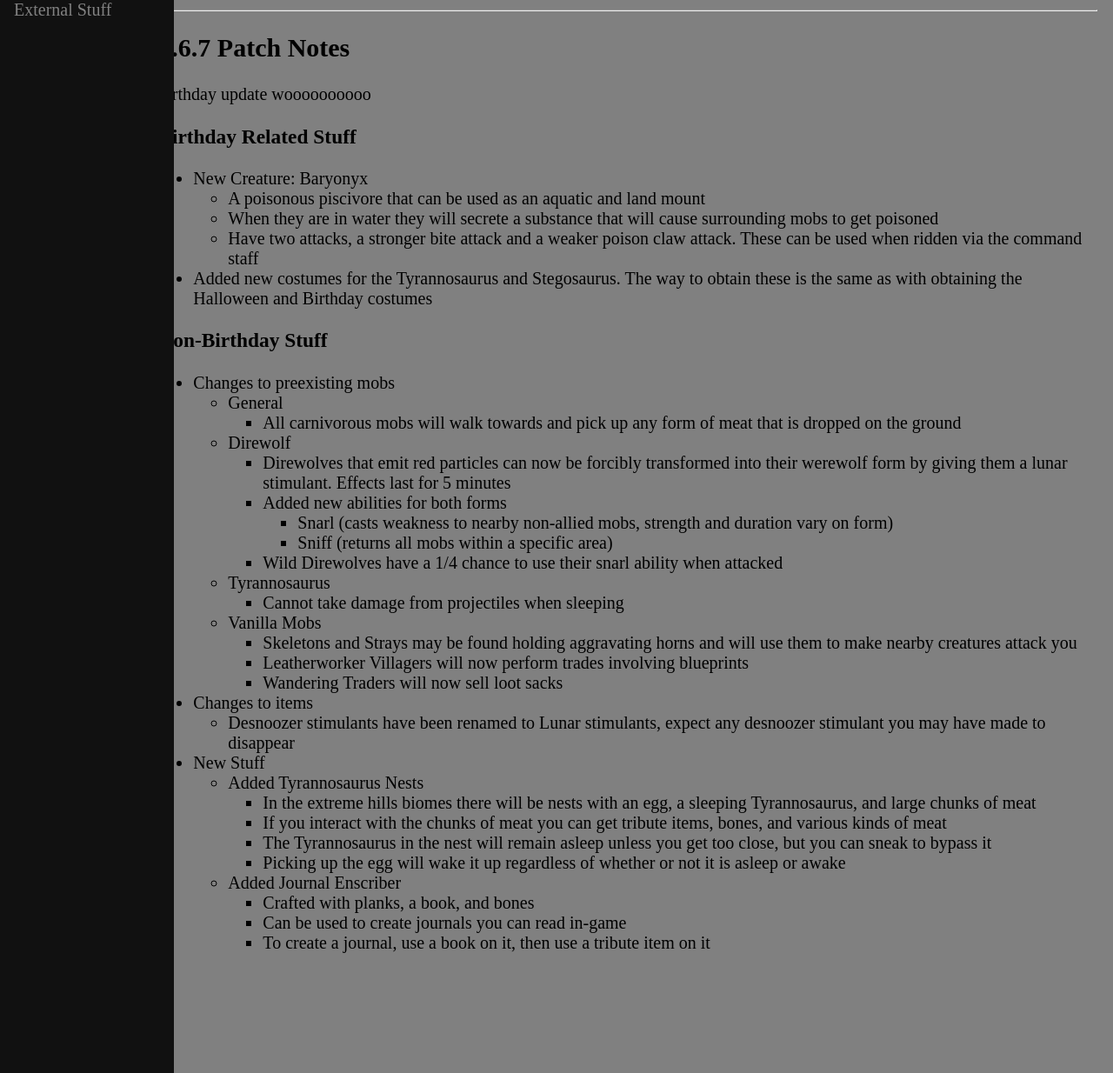
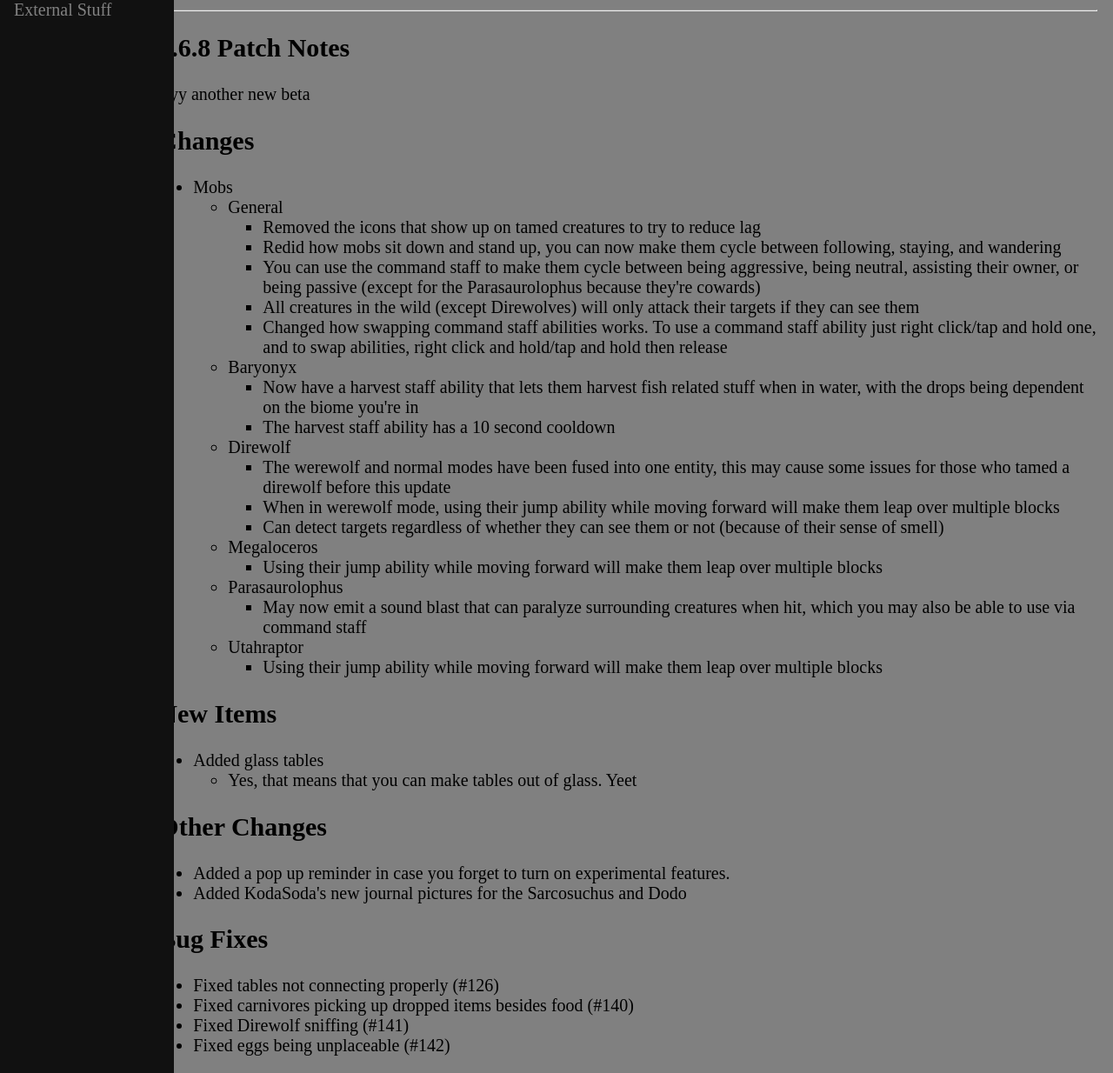
Before and after one commit to ANightDazingZoroark/ANightDazingZoroark.github.io, a Jekyll site: the page built from prehistoric-rift/download/index.html, in a window 1280 px wide and 1400 px high, scrolled down 960 px, cut to the strip 166-1400 px from the top of the window. Shown: the whole strip at 87% size. Built offline with Jekyll 4.4.1, drawn with Linux system fonts in a browser that asks for light colours; some of the changed text lies outside the part shown.

Commit message:
new update

```diff
--- a/prehistoric-rift/download/index.html
+++ b/prehistoric-rift/download/index.html
@@ -18,8 +18,8 @@ You can download the latest version of Prehistoric Rift directly here.
 
 <br />
 
-<button onclick="window.open('Prehistoric Rift Beta 0.6.7.mcaddon')">
-    Download 0.6.7
+<button onclick="window.open('Prehistoric Rift Beta 0.6.8.mcaddon')">
+    Download 0.6.8
 </button>
 
 <br />
@@ -35,69 +35,65 @@ Be sure to check out the <a href="https://prehistoric-rift.fandom.com/wiki/Prehi
 <hr />
 <h2>Showcase Video</h2>
 
-<iframe width="982" height="562" src="https://www.youtube.com/embed/EOloQk4l2dU" title="YouTube video player" frameborder="0" allow="accelerometer; autoplay; clipboard-write; encrypted-media; gyroscope; picture-in-picture" allowfullscreen></iframe>
+<iframe width="982" height="562" src="https://www.youtube.com/embed/X5a-jIHhiIU" title="YouTube video player" frameborder="0" allow="accelerometer; autoplay; clipboard-write; encrypted-media; gyroscope; picture-in-picture" allowfullscreen></iframe>
 
 <hr/>
 
-<h2>0.6.7 Patch Notes</h2>
-<p>birthday update woooooooooo</p>
-<h3 id="birthday-related-stuff">Birthday Related Stuff</h3>
+<h2>0.6.8 Patch Notes</h2>
+<p>Ayy another new beta</p>
+<h2 id="changes">Changes</h2>
 <ul>
-<li>New Creature: Baryonyx<ul>
-<li>A poisonous piscivore that can be used as an aquatic and land mount</li>
-<li>When they are in water they will secrete a substance that will cause surrounding mobs to get poisoned</li>
-<li>Have two attacks, a stronger bite attack and a weaker poison claw attack. These can be used when ridden via the command staff</li>
+<li>Mobs<ul>
+<li>General<ul>
+<li>Removed the icons that show up on tamed creatures to try to reduce lag</li>
+<li>Redid how mobs sit down and stand up, you can now make them cycle between following, staying, and wandering</li>
+<li>You can use the command staff to make them cycle between being aggressive, being neutral, assisting their owner, or being passive (except for the Parasaurolophus because they&#39;re cowards)</li>
+<li>All creatures in the wild (except Direwolves) will only attack their targets if they can see them</li>
+<li>Changed how swapping command staff abilities works. To use a command staff ability just right click/tap and hold one, and to swap abilities, right click and hold/tap and hold then release</li>
 </ul>
 </li>
-<li>Added new costumes for the Tyrannosaurus and Stegosaurus. The way to obtain these is the same as with obtaining the Halloween and Birthday costumes</li>
-</ul>
-<h3 id="non-birthday-stuff">Non-Birthday Stuff</h3>
-<ul>
-<li>Changes to preexisting mobs<ul>
-<li>General<ul>
-<li>All carnivorous mobs will walk towards and pick up any form of meat that is dropped on the ground</li>
+<li>Baryonyx<ul>
+<li>Now have a harvest staff ability that lets them harvest fish related stuff when in water, with the drops being dependent on the biome you&#39;re in</li>
+<li>The harvest staff ability has a 10 second cooldown</li>
 </ul>
 </li>
 <li>Direwolf<ul>
-<li>Direwolves that emit red particles can now be forcibly transformed into their werewolf form by giving them a lunar stimulant. Effects last for 5 minutes</li>
-<li>Added new abilities for both forms<ul>
-<li>Snarl (casts weakness to nearby non-allied mobs, strength and duration vary on form)</li>
-<li>Sniff (returns all mobs within a specific area)</li>
+<li>The werewolf and normal modes have been fused into one entity, this may cause some issues for those who tamed a direwolf before this update</li>
+<li>When in werewolf mode, using their jump ability while moving forward will make them leap over multiple blocks</li>
+<li>Can detect targets regardless of whether they can see them or not (because of their sense of smell)</li>
 </ul>
 </li>
-<li>Wild Direwolves have a 1/4 chance to use their snarl ability when attacked</li>
+<li>Megaloceros<ul>
+<li>Using their jump ability while moving forward will make them leap over multiple blocks</li>
 </ul>
 </li>
-<li>Tyrannosaurus<ul>
-<li>Cannot take damage from projectiles when sleeping</li>
+<li>Parasaurolophus<ul>
+<li>May now emit a sound blast that can paralyze surrounding creatures when hit, which you may also be able to use via command staff</li>
 </ul>
 </li>
-<li>Vanilla Mobs<ul>
-<li>Skeletons and Strays may be found holding aggravating horns and will use them to make nearby creatures attack you</li>
-<li>Leatherworker Villagers will now perform trades involving blueprints</li>
-<li>Wandering Traders will now sell loot sacks</li>
-</ul>
-</li>
-</ul>
-</li>
-<li>Changes to items<ul>
-<li>Desnoozer stimulants have been renamed to Lunar stimulants, expect any desnoozer stimulant you may have made to disappear</li>
-</ul>
-</li>
-<li>New Stuff<ul>
-<li>Added Tyrannosaurus Nests<ul>
-<li>In the extreme hills biomes there will be nests with an egg, a sleeping Tyrannosaurus, and large chunks of meat </li>
-<li>If you interact with the chunks of meat you can get tribute items, bones, and various kinds of meat</li>
-<li>The Tyrannosaurus in the nest will remain asleep unless you get too close, but you can sneak to bypass it</li>
-<li>Picking up the egg will wake it up regardless of whether or not it is asleep or awake</li>
-</ul>
-</li>
-<li>Added Journal Enscriber<ul>
-<li>Crafted with planks, a book, and bones</li>
-<li>Can be used to create journals you can read in-game</li>
-<li>To create a journal, use a book on it, then use a tribute item on it</li>
+<li>Utahraptor<ul>
+<li>Using their jump ability while moving forward will make them leap over multiple blocks</li>
 </ul>
 </li>
 </ul>
 </li>
 </ul>
+<h2 id="new-items">New Items</h2>
+<ul>
+<li>Added glass tables<ul>
+<li>Yes, that means that you can make tables out of glass. Yeet</li>
+</ul>
+</li>
+</ul>
+<h2 id="other-changes">Other Changes</h2>
+<ul>
+<li>Added a pop up reminder in case you forget to turn on experimental features.</li>
+<li>Added KodaSoda&#39;s new journal pictures for the Sarcosuchus and Dodo</li>
+</ul>
+<h2 id="bug-fixes">Bug Fixes</h2>
+<ul>
+<li>Fixed tables not connecting properly (#126)</li>
+<li>Fixed carnivores picking up dropped items besides food (#140)</li>
+<li>Fixed Direwolf sniffing (#141)</li>
+<li>Fixed eggs being unplaceable (#142)</li>
+</ul>
```
Also changed, not shown: 1 other file.
